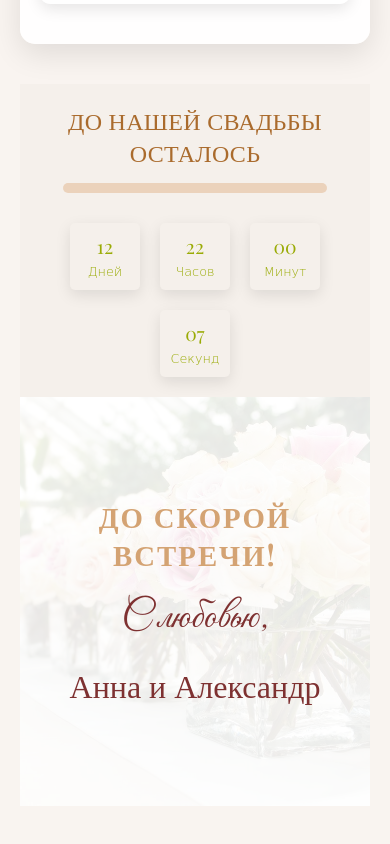
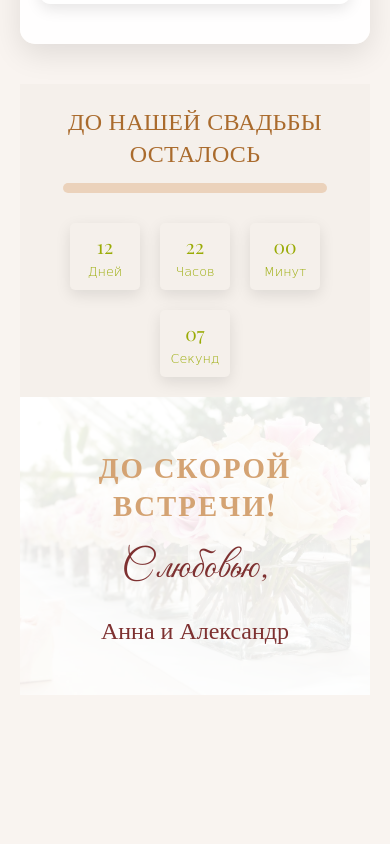
Before and after one commit to Fronchik/svadba, a plain HTML site: page index.html in a window 390 px wide. Shown: the part 4823-5667 px from the top of the page. After the commit the page ends 5518 px from the top, so only its background shows below. Drawn offline with nearby package versions, Linux system fonts and the light colour scheme.

Commit message:
adaptive final

```diff
--- a/index.html
+++ b/index.html
@@ -603,6 +603,10 @@
         }
 
         @media (max-width: 465px) {
+            .invitation {
+                padding-bottom: 0;
+            }
+
             .details {
                 padding: 20px;
             }
@@ -649,6 +653,14 @@
             .countdown-label {
                 font-size: 0.8em;
                 font-weight: 200;
+            }
+
+            .farewell-section {
+                padding: 50px 10px;
+            }
+
+            .farewell-names {
+                font-size: 1.5em;
             }
         }
     </style>
```
